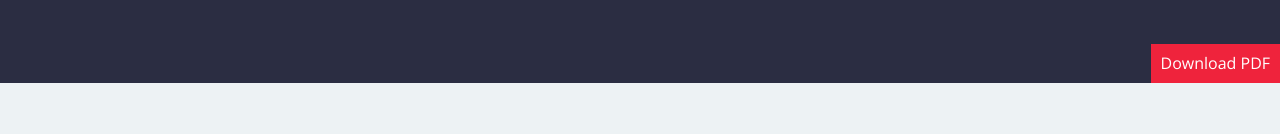
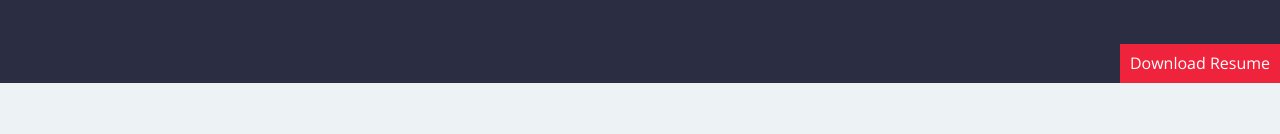
Before and after one commit to saddamfci/cssResume, a plain HTML site: page index.html in a window 1280 px wide. Shown: the part 544-678 px from the top of the page. Drawn offline with nearby package versions, Linux system fonts and the light colour scheme.

Commit message:
used proper name download link

```diff
--- a/index.html
+++ b/index.html
@@ -13,7 +13,7 @@
   <div class="background"></div>
     <!-- // Intro -->
     <header id="about">
-      <a href="resume.pdf" class="btn download" download>Download PDF</a>
+      <a href="resume.pdf" class="btn download" download>Download Resume</a>
       <nav>
         <a href="#about">About</a>
         <a href="#work">Work Experience</a>
```
